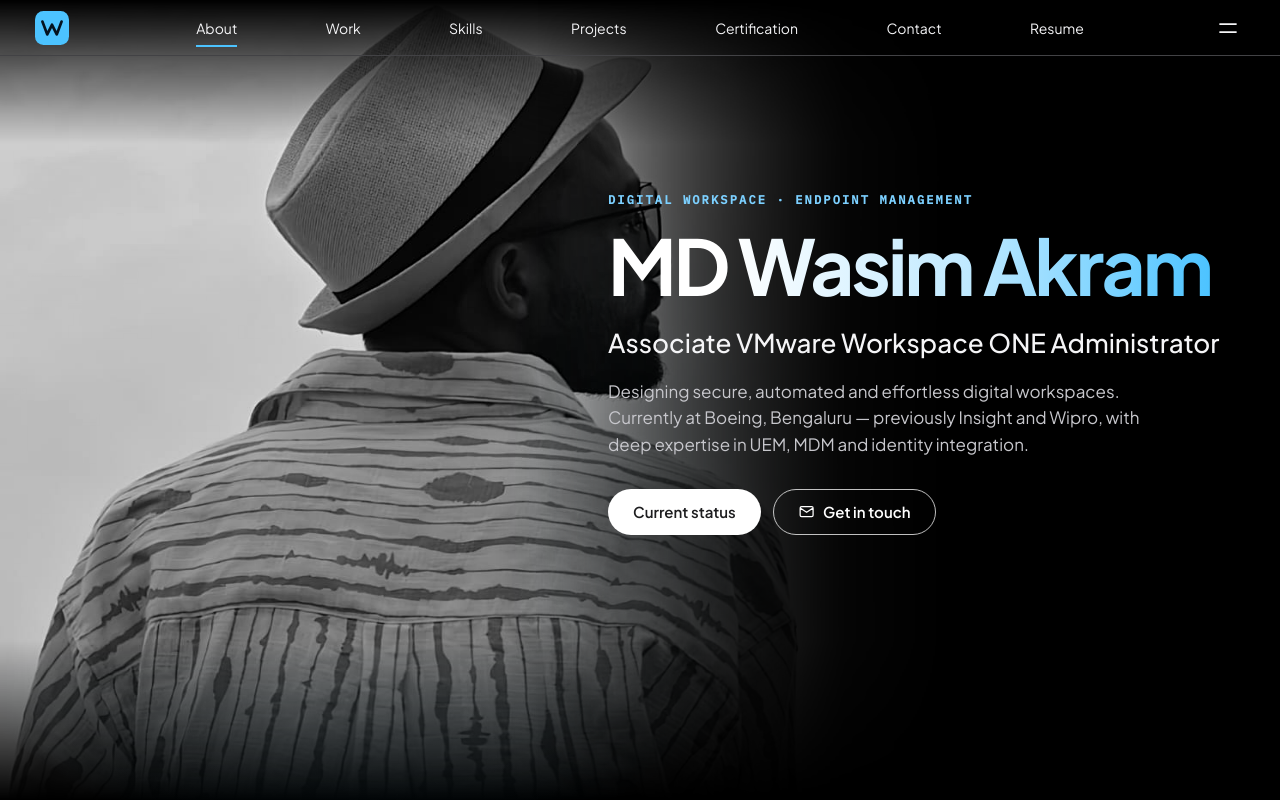
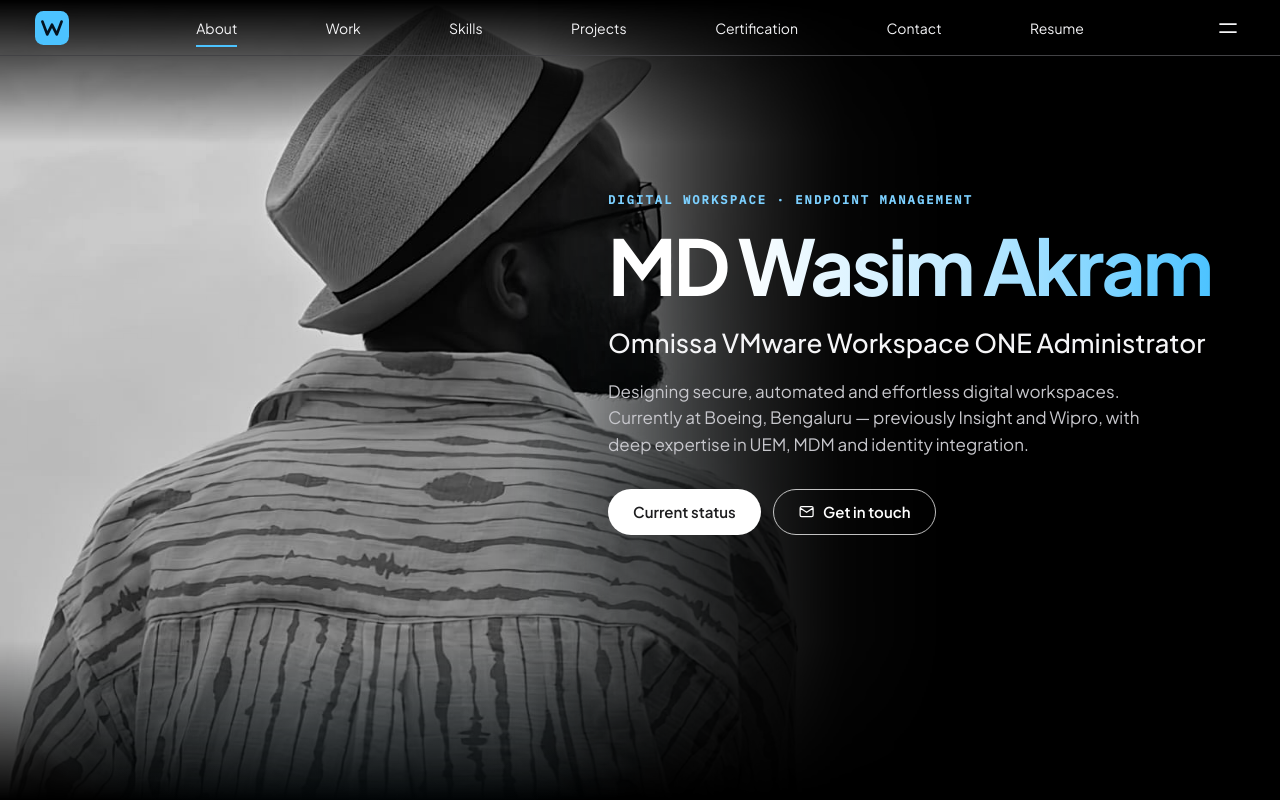
Before and after one commit to akramw/MyProfile, a React (Vite) app: page / in a window 1280 px wide. Shown: the top 800 px of the page. Built offline with nearby package versions, Linux system fonts and the light colour scheme.

Commit message:
Update role in profile to reflect new position

```diff
--- a/src/content/profile.ts
+++ b/src/content/profile.ts
@@ -5,7 +5,7 @@
   wordmark: 'MD Wasim Akram',
   location: 'Bengaluru, India',
   eyebrow: 'Digital workspace · Endpoint management',
-  role: 'Associate VMware Workspace ONE Administrator',
+  role: 'Omnissa VMware Workspace ONE Administrator',
   pitch:
     'Designing secure, automated and effortless digital workspaces. Currently at Boeing, Bengaluru — previously Insight and Wipro, with deep expertise in UEM, MDM and identity integration.',
   about:
```
